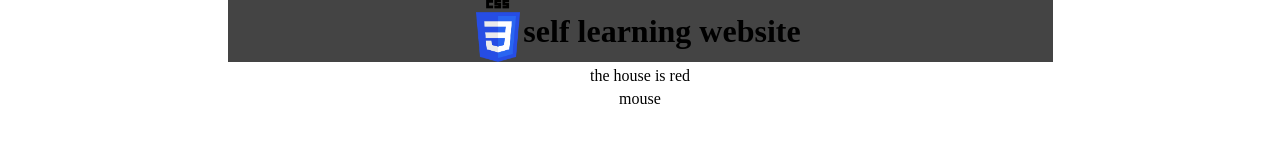
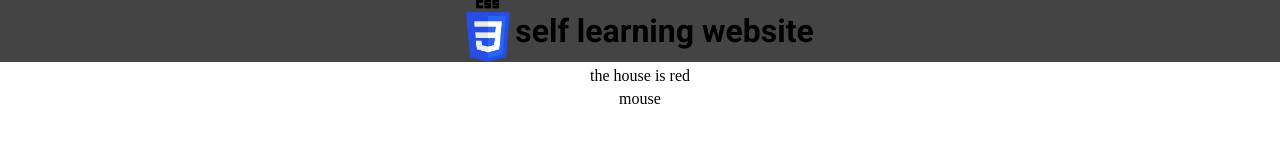
Before and after one commit to Evanosana/CSS-selflearning, a plain HTML site: page index.html in a window 1280 px wide. Drawn offline with Linux system fonts and the light colour scheme.

Commit message:
possibly done with this

```diff
--- a/index.html
+++ b/index.html
@@ -12,10 +12,8 @@
 <body class="padding">
     <div>
         <div class="title-logo">
-            <div class="background-top"></div>
-            <img src="CSS-Logo.png" alt="CSS LOGO">
-            <h1 class="greenmouse">self learning website</h1>
-            <div class="background-top"></div>
+            <img class="title-image" src="CSS-Logo.png" alt="CSS LOGO">
+            <h1 class="greenmouse title-text">self learning website</h1>
         </div>
         <p>the house is red</p>
         <p>mouse</p>
--- a/styles.css
+++ b/styles.css
@@ -19,22 +19,21 @@ p{
 .title-logo{
     display: flex;
     justify-content: center;
+    background-color: #444444;
+    /* border: green solid 4px; */
 }
 
 .greenmouse{
     color: rgb(0, 0, 0);
-    background-color: #444444;
-    width: 285px;
     line-height: 62.4px;
-    font-size:45;
     /* border: 4px solid green; */
     -ms-flex-align: center;
-    margin-left: 0;
-    padding-left: 0;
+    margin-left: 5px;
+    padding-left: 0px;
+    font-family: "Roboto", system-ui;
 }
 
 img{
-    background-color: #444444;
     height: 62.4px;
     width: 44px;
     margin-left: 0;
@@ -44,10 +43,42 @@ img{
 
 .background-top{
     background-color:#444444;
-    /* border: 4px solid red; */
+    border: 4px solid red;
     width: 248px;
     height: 62.4px;
 }
+
+/* .title-image{
+  flex:0;
+}
+
+.title-text{
+  flex:20;
+} */
+
+
+
+
+
+
+
+
+
+
+
+
+
+
+
+
+
+
+
+
+
+
+
+
 
 .roboto-regular {
     font-family: "Roboto", sans-serif;
```
